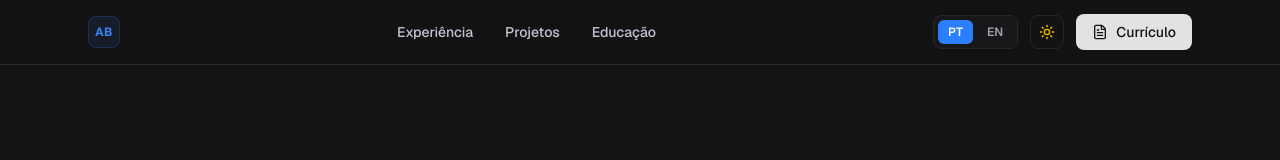
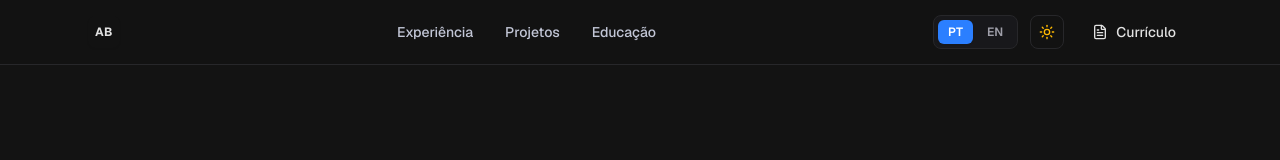
Before and after one commit to antoniobouneto/meu-portfolio, a Next.js app: page / in a window 1280 px wide. Shown: the top 160 px of the page. Built offline with nearby package versions, Linux system fonts and the light colour scheme; grey boxes are pictures that could not be loaded.

Commit message:
Restore original navbar logo and resume button appearance

```diff
--- a/app/globals.css
+++ b/app/globals.css
@@ -41,6 +41,18 @@ body {
   color: var(--on-surface);
   transition: background-color 0.3s ease, color 0.3s ease;
   font-family: var(--font-geist-sans), system-ui, sans-serif;
+}
+
+/* Keep the brand mark and desktop resume action at their pre-token appearance. */
+nav.fixed.top-0.w-full > div > a[aria-label="Home"] > span {
+  background-color: transparent;
+  border-color: transparent;
+  color: var(--on-surface);
+}
+
+nav.fixed.top-0.w-full > div > div > button.hidden {
+  background-color: transparent;
+  color: var(--on-surface);
 }
 
 /* Custom Glass, Bento & Section Frame Utilities */
```
